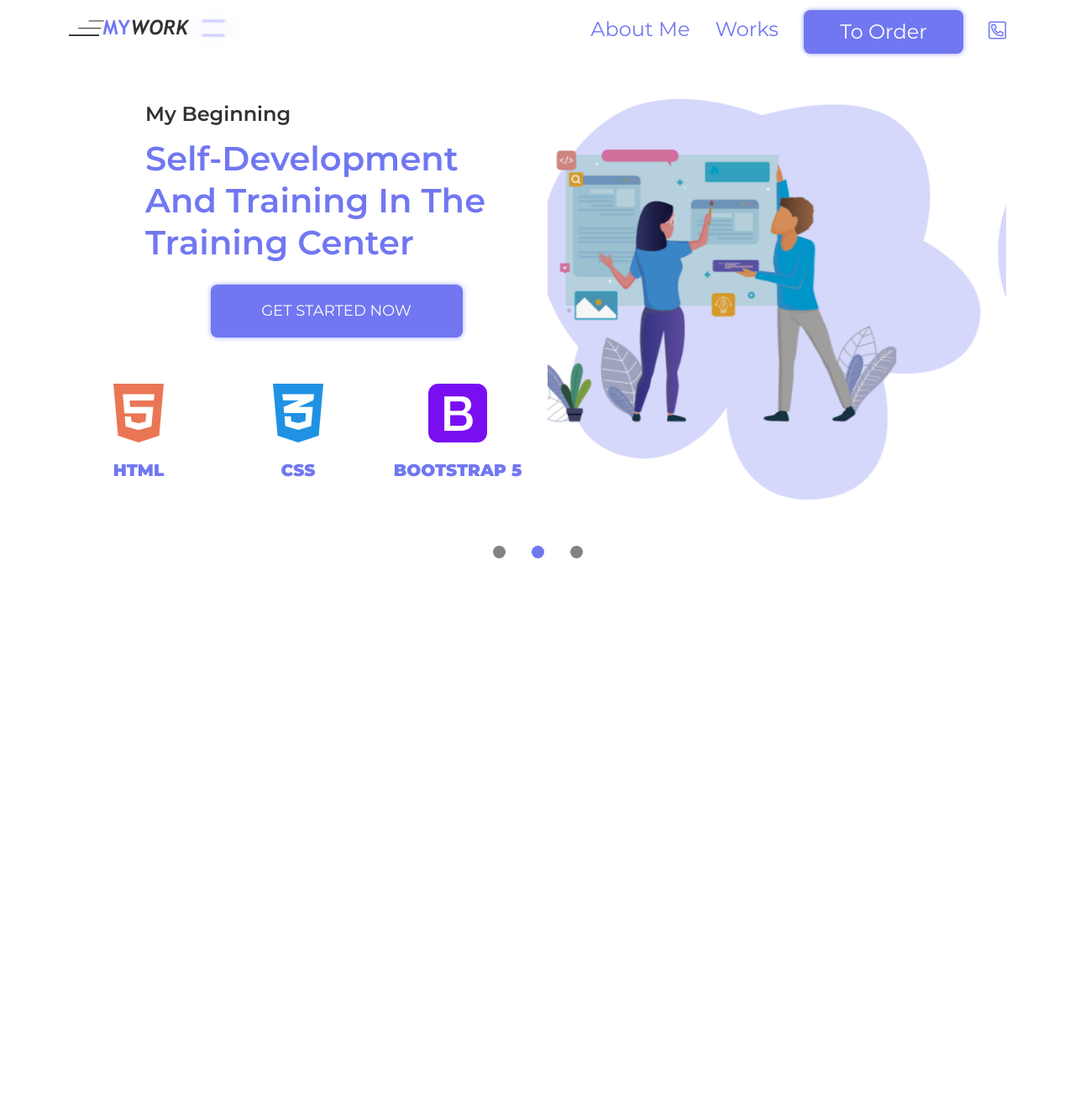
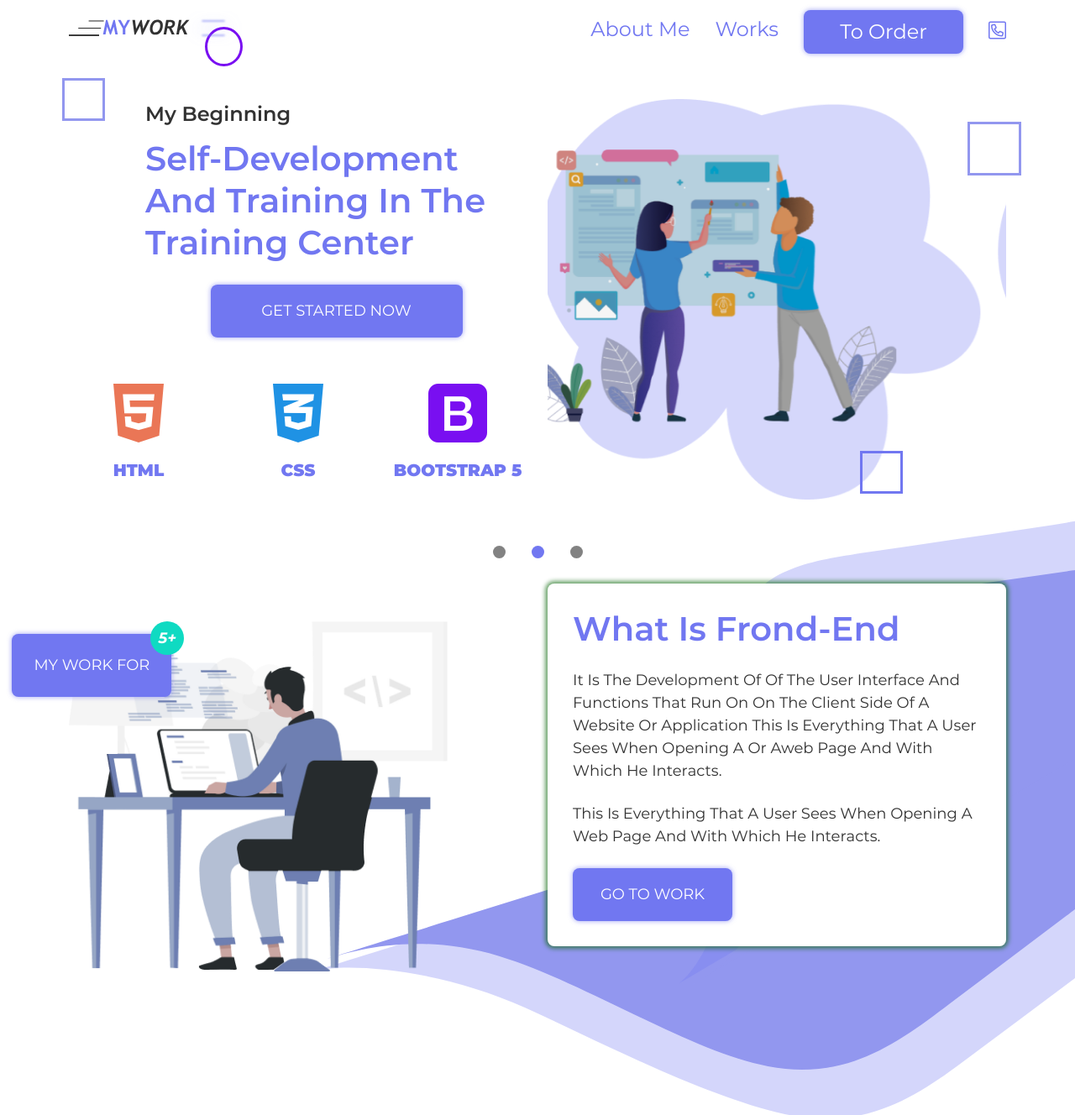
Before and after one commit to moxnatiy-uzb/My-Work, a plain HTML site: page index.html in a window 1280 px wide. Shown: the top 1328 px of the page at 84% size. Before the commit the page ends 800 px from the top, so only its background shows below. Drawn offline with Linux system fonts and the light colour scheme.

Commit message:
about end

```diff
--- a/css/meadia.css
+++ b/css/meadia.css
@@ -10,3 +10,12 @@
         content: url(../img/svg/logo-dark.svg);
     }
 }
+
+
+@media (max-width: 684px){
+    .about__work{
+        top: 50px;
+        left: 50%;
+        transform: translateX(-50%);
+    }
+}
--- a/css/style.css
+++ b/css/style.css
@@ -39,7 +39,7 @@ p {
     content: url(../img/svg/logo-light.svg);
 }
 
-.all-btn{
+.all-btn {
     box-shadow: 0px 0px 5px 1px rgba(113, 119, 241, 0.5);
     border-radius: 8px;
     background: var(--btn);
@@ -48,18 +48,67 @@ p {
     display: block;
     transition: .2s;
     color: #FFF !important;
+}
 
-}
-.all-btn:hover{
+.all-btn:hover {
     background-color: #fff;
     color: var(--btn) !important;
 }
-.header__nav{
+
+
+
+.header__nav {
     margin-bottom: 42px;
+    position: relative;
 }
 
+
+.header__nav::before {
+    content: '';
+    position: absolute;
+    width: 3.5vw;
+    height: 3.7vw;
+    left: 243.95px;
+    top: 32px;
+    border-radius: 50%;
+    border: .3vw solid #790FF1;
+    z-index: -1;
+    animation: rotate 1s linear infinite alternate;
+}
+
+.header__nav::after {
+    content: '';
+    position: absolute;
+    width: 4vw;
+    height: 4vw;
+    left: 73.66px;
+    top: 92.64px;
+    border: .3vw solid #9297EF;
+    z-index: -1;
+    animation: rotate 5s linear infinite alternate;
+}
+
+.all-title {
+    font-size: 40px;
+    font-weight: 600;
+    color: var(--title);
+    text-transform: capitalize;
+}
+
+@keyframes rotate {
+    0% {
+        transform: rotate(0) scale(1.3);
+    }
+
+    100% {
+        transform: rotate(360deg);
+    }
+}
+
+
 /* --===Header Start===-- */
-.header__list{
+
+.header__list {
     column-gap: 30px;
     row-gap: 15px;
 }
@@ -76,29 +125,31 @@ p {
 .header__link:hover {
     color: var(--txt);
 }
-.header__link-btn{
+
+.header__link-btn {
     width: 190px;
 }
 
-.header__menu{
+.header__menu {
     width: 44px;
     height: 2px;
     border: none;
     position: relative;
     padding: 0;
 }
-.header__menu.collapsed{
+
+.header__menu.collapsed {
     background: var(--txt);
     transition: .4s;
 }
 
-.header__menu:focus{
+.header__menu:focus {
     box-shadow: unset;
 }
 
 
 .header__menu::before,
-.header__menu::after{
+.header__menu::after {
     content: '';
     position: absolute;
     top: -10px;
@@ -106,30 +157,61 @@ p {
     width: 100%;
     height: 100%;
     background: var(--txt) !important;
-    transition: .4s ;
+    transition: .4s;
 }
 
-.header__menu::after{
+.header__menu::after {
     top: 10px;
 }
 
-.header__menu:not(.collapsed)::before{
+.header__menu:not(.collapsed)::before {
     top: 0;
-    transform: rotate(-45deg) ;
+    transform: rotate(-45deg);
 }
 
-.header__menu:not(.collapsed)::after{
+.header__content {
+    position: relative;
+}
+
+.header__content::before {
+    content: '';
+    position: absolute;
+    width: 5vw;
+    height: 5vw;
+    right: 5%;
+    top: 5%;
+    border: .3vw solid #9297EF;
+    z-index: -1;
+    animation: rotate 5s linear infinite alternate;
+}
+
+.header__content::after {
+    content: '';
+    position: absolute;
+    width: 4vw;
+    height: 4vw;
+    right: 16%;
+    top: 419.38px;
+    border: .3vw solid #7177F1;
+    z-index: -1;
+    animation: rotate 5s linear infinite alternate;
+
+}
+
+.header__menu:not(.collapsed)::after {
     top: 0;
-    transform: rotate(45deg) ;
+    transform: rotate(45deg);
 }
-.header__content-subtitle{
+
+.header__content-subtitle {
     font-size: 24px;
     font-weight: 600;
     color: var(--txt);
     margin-bottom: 10px;
     text-transform: capitalize;
 }
-.header__content-title{
+
+.header__content-title {
     font-size: 40px;
     font-weight: 600;
     line-height: 125%;
@@ -137,35 +219,43 @@ p {
     text-transform: capitalize;
     margin-bottom: 25px;
 }
-.header__content-btn{
+
+.header__content-btn {
     max-width: 300px;
     width: 100%;
     font-size: 18px;
     text-transform: uppercase;
-    margin: 0  auto 50px;
+    margin: 0 auto 50px;
 }
-.header__tech-name{
+
+.header__tech-name {
     font-size: 20px;
     font-weight: 900;
     color: var(--title);
     text-transform: uppercase;
 }
-.header__tech-card:nth-of-type(1){
+
+.header__tech-card:nth-of-type(1) {
     color: #e44f26c7;
 }
-.header__tech-card:nth-of-type(2){
+
+.header__tech-card:nth-of-type(2) {
     color: #0d89e2ec;
 }
-.header__tech-card:nth-of-type(3){
-    color: #790FF1;;
+
+.header__tech-card:nth-of-type(3) {
+    color: #790FF1;
+    ;
 }
-.header__carousel-indicators{
+
+.header__carousel-indicators {
     position: static;
     margin: 50px 0 0;
     column-gap: 25px;
 
 }
-.header__indicators-dot{
+
+.header__indicators-dot {
     width: 15px !important;
     height: 15px !important;
     border-radius: 50%;
@@ -173,12 +263,78 @@ p {
     border: none !important;
     opacity: 1 !important;
 }
+
 .header__indicators-dot.active {
     background: var(--dots-active) !important;
 }
-.header__carousel-img{
+
+.header__carousel-img {
     max-height: 500px;
 }
 
 
 /* --===Header End===-- */
+
+
+
+
+/* --===About Start===-- */
+.about{
+    position: relative;
+}
+.about::after{
+    content: url(../img/svg/figure_1.svg);
+    position: absolute;
+    top: -70%;
+    right: 0;
+    z-index: -1;
+}
+
+.about__work {
+    max-width: 190px;
+    width: 100%;
+    text-transform: uppercase;
+    font-size: 18px;
+    padding: 24px 0;
+    position: relative;
+    top: 90px;
+    left: -15%;
+}
+
+.about__ball {
+    position: absolute;
+    width: 40px;
+    height: 40px;
+    background: #0FDAC2;
+    display: grid;
+    place-items: center;
+    border-radius: 50%;
+    font-size: 18px;
+    font-weight: 700;
+    font-style: italic;
+    top: -15px;
+    right: -15px;
+}
+
+.about__desc {
+    box-shadow: 0px 0px 5px 3px rgba(17, 107, 17, 0.623);
+    border-radius: 8px;
+    background: var(--body);
+    padding: 30px;
+    display: grid;
+}
+
+.about__desc-txt {
+    font-size: 18px;
+    line-height: 150%;
+    color: var(--txt);
+    text-transform: capitalize;
+}
+.about__desc-btn{
+    max-width: 190px;
+    width: 100%;
+    text-transform: uppercase;
+    font-size: 18px;
+}
+
+/* --===About End===-- */
--- a/index.html
+++ b/index.html
@@ -43,6 +43,7 @@
         </div>
       </div>
     </nav>
+    <div class="header__content">
     <div class="container">
       <div id="carouselExampleIndicators" class="carousel slide row justify-content-center" data-bs-ride="carousel">
 
@@ -90,7 +91,38 @@
         </div>
       </div>
     </div>
+  </div>
   </header>
+  <main>
+    <section class="about">
+      <div class="container">
+        <div class="row gap-3 gap-xl-0 justify-content-center justify-content-xl-between align-items-center">
+          <div class="col-xl-5 col-md-6">
+            <div class="about__image">
+              <p class="about__work all-btn">my work for <span class="about__ball">5+</span></p>
+              <img src="img/about.png" alt="" class="about__image-img w-100">
+            </div>
+          </div>
+          <div class="col-xl-6 col-md-8">
+            <div class="about__desc gap-4">
+              <h2 class="about__desc-title all-title">What is Frond-End</h2>
+                <p class="about__desc-txt">it is the development of of the user interface and functions that run on on the client side of a website or application
+                  This is everything that a user sees when opening a or aweb page and with which he interacts.
+                 </p>
+
+                <p class="about__desc-txt">
+
+                  This is everything that a user sees when opening a web page and with which he interacts.</p>
+
+                <a href="#!" class="about__desc-btn all-btn">go to work</a>
+
+            </div>
+          </div>
+        </div>
+      </div>
+
+    </section>
+  </main>
 
 
 
```
